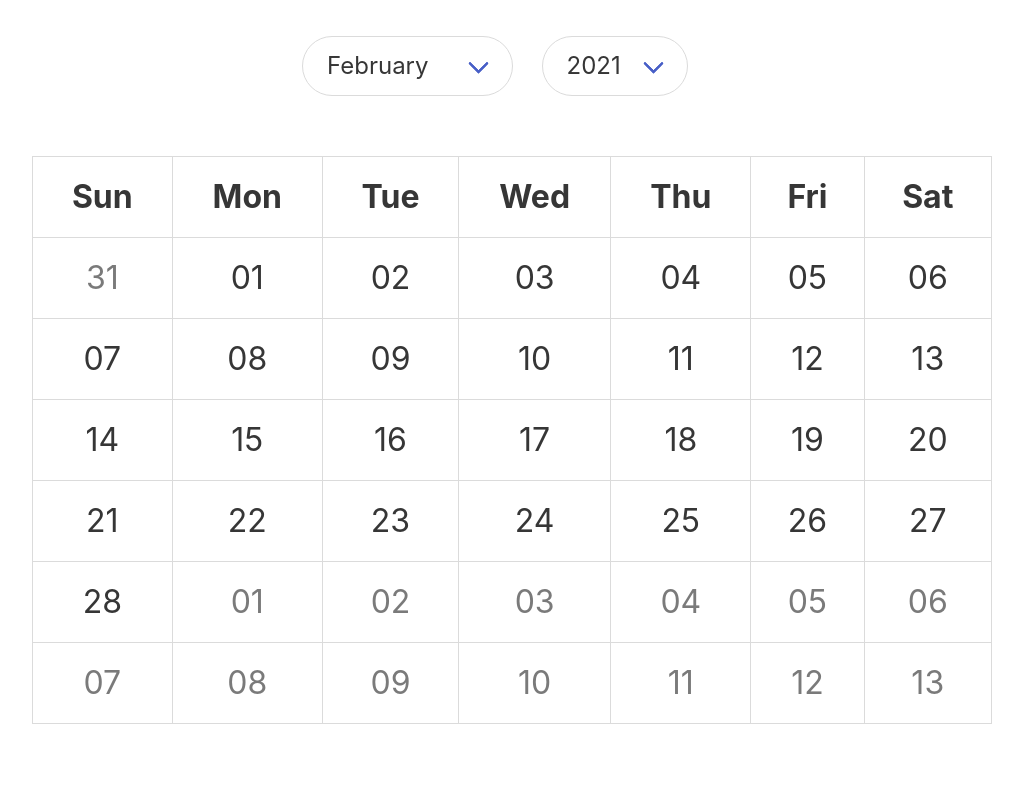
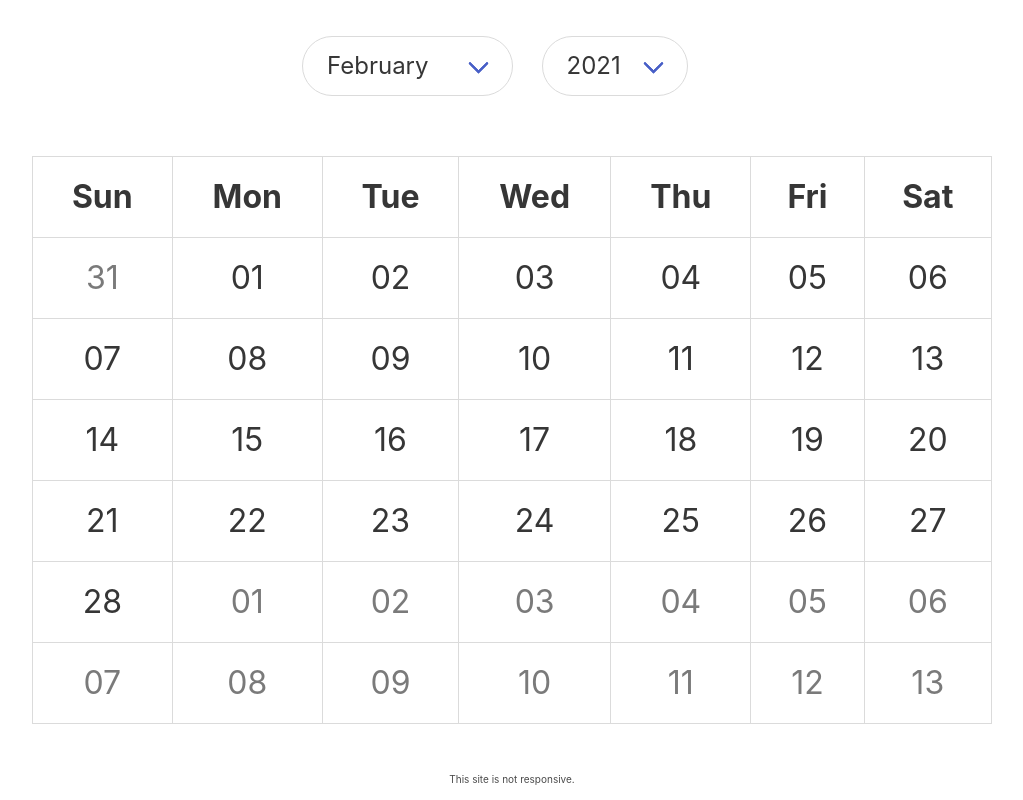
Before and after one commit to HiteshRohira/js-projects, a plain HTML site: page planner/index.html in a window 1280 px wide. Shown: the whole page, without its empty margins (128-1151 px from the left). Drawn offline with nearby package versions, Linux system fonts and the light colour scheme.

Commit message:
Added note

```diff
--- a/planner/index.html
+++ b/planner/index.html
@@ -85,6 +85,8 @@
 			</tbody>
 		</table>
 
+		<p class="note">This site is not responsive.</p>
+
 	</div> <!-- Main Container ends here -->
 
 	<!-- Modal -->
--- a/planner/style.css
+++ b/planner/style.css
@@ -41,3 +41,8 @@
 td:hover {
 	background-color: hsl(0, 0%, 86%);
 }
+
+.note {
+	text-align: center;
+	font-size: 10px;
+}
```
